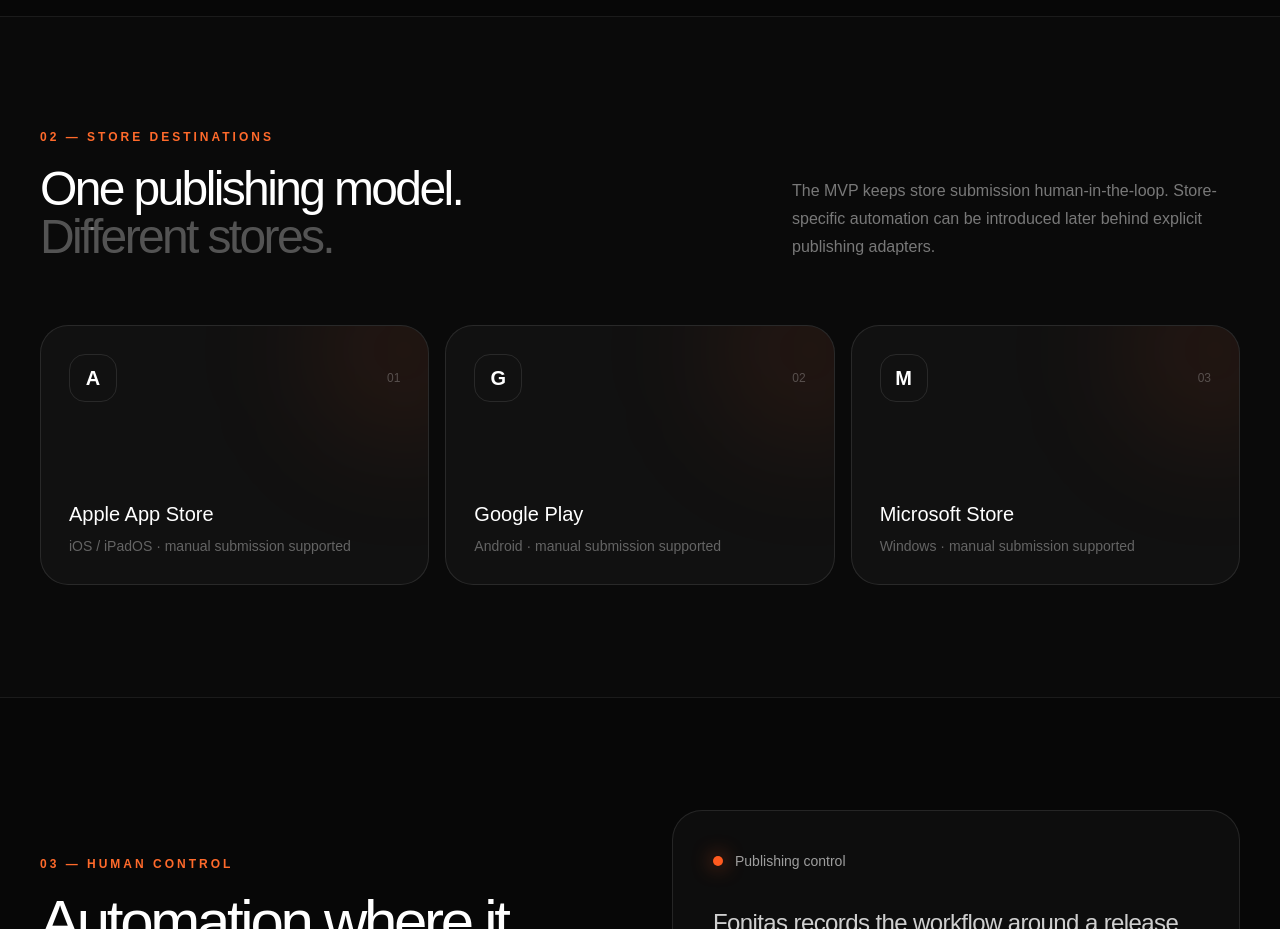
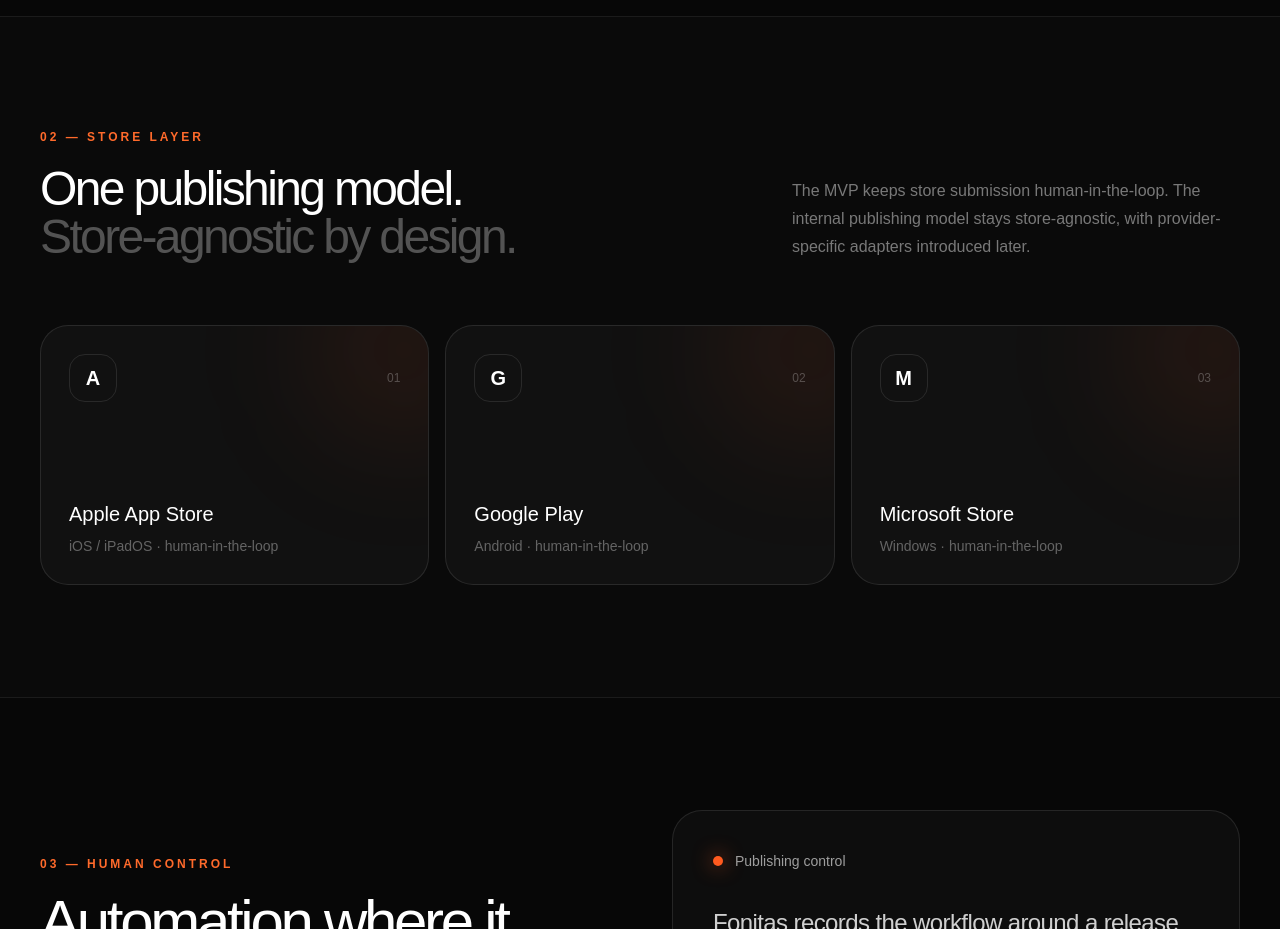
Before and after one commit to mohamad-es/Fonitas-website, a Next.js app: page /publishing in a window 1280 px wide. Shown: the part 1760-2689 px from the top of the page. Built offline with nearby package versions, Linux system fonts and the light colour scheme.

Commit message:
refactor: align publishing page with MVP model

```diff
--- a/components/publishing/publishing-page.tsx
+++ b/components/publishing/publishing-page.tsx
@@ -84,14 +84,14 @@ export function PublishingPage() {
       <section className="border-y border-white/[0.07] bg-[#0a0a0a] py-28">
         <div className="mx-auto max-w-[1400px] px-6 lg:px-10">
           <div className="flex flex-col justify-between gap-8 md:flex-row md:items-end">
-            <div><p className="text-xs font-semibold uppercase tracking-[0.25em] text-[#ff6a2b]">02 — Store destinations</p><h2 className="font-display mt-5 max-w-2xl text-5xl font-medium tracking-[-0.055em]">One publishing model.<br /><span className="text-white/30">Different stores.</span></h2></div>
-            <p className="max-w-md leading-7 text-white/45">The MVP keeps store submission human-in-the-loop. Store-specific automation can be introduced later behind explicit publishing adapters.</p>
+            <div><p className="text-xs font-semibold uppercase tracking-[0.25em] text-[#ff6a2b]">02 — Store layer</p><h2 className="font-display mt-5 max-w-2xl text-5xl font-medium tracking-[-0.055em]">One publishing model.<br /><span className="text-white/30">Store-agnostic by design.</span></h2></div>
+            <p className="max-w-md leading-7 text-white/45">The MVP keeps store submission human-in-the-loop. The internal publishing model stays store-agnostic, with provider-specific adapters introduced later.</p>
           </div>
           <div className="mt-16 grid gap-4 md:grid-cols-3">
             {stores.map((store, index) => (
               <div key={store.name} className="group relative min-h-[260px] overflow-hidden rounded-[28px] border border-white/10 bg-[#111] p-7 transition hover:border-[#ff5a1f]/40">
                 <div className="absolute -right-16 -top-16 h-44 w-44 rounded-full bg-[#ff5a1f]/10 blur-3xl transition group-hover:bg-[#ff5a1f]/20" />
-                <div className="relative flex h-full flex-col justify-between"><div className="flex items-center justify-between"><span className="flex h-12 w-12 items-center justify-center rounded-2xl border border-white/10 text-xl font-semibold">{store.mark}</span><span className="text-xs text-white/25">0{index + 1}</span></div><div><h3 className="text-xl font-medium">{store.name}</h3><p className="mt-2 text-sm text-white/35">{store.meta} · manual submission supported</p></div></div>
+                <div className="relative flex h-full flex-col justify-between"><div className="flex items-center justify-between"><span className="flex h-12 w-12 items-center justify-center rounded-2xl border border-white/10 text-xl font-semibold">{store.mark}</span><span className="text-xs text-white/25">0{index + 1}</span></div><div><h3 className="text-xl font-medium">{store.name}</h3><p className="mt-2 text-sm text-white/35">{store.meta} · human-in-the-loop</p></div></div>
               </div>
             ))}
           </div>
```
